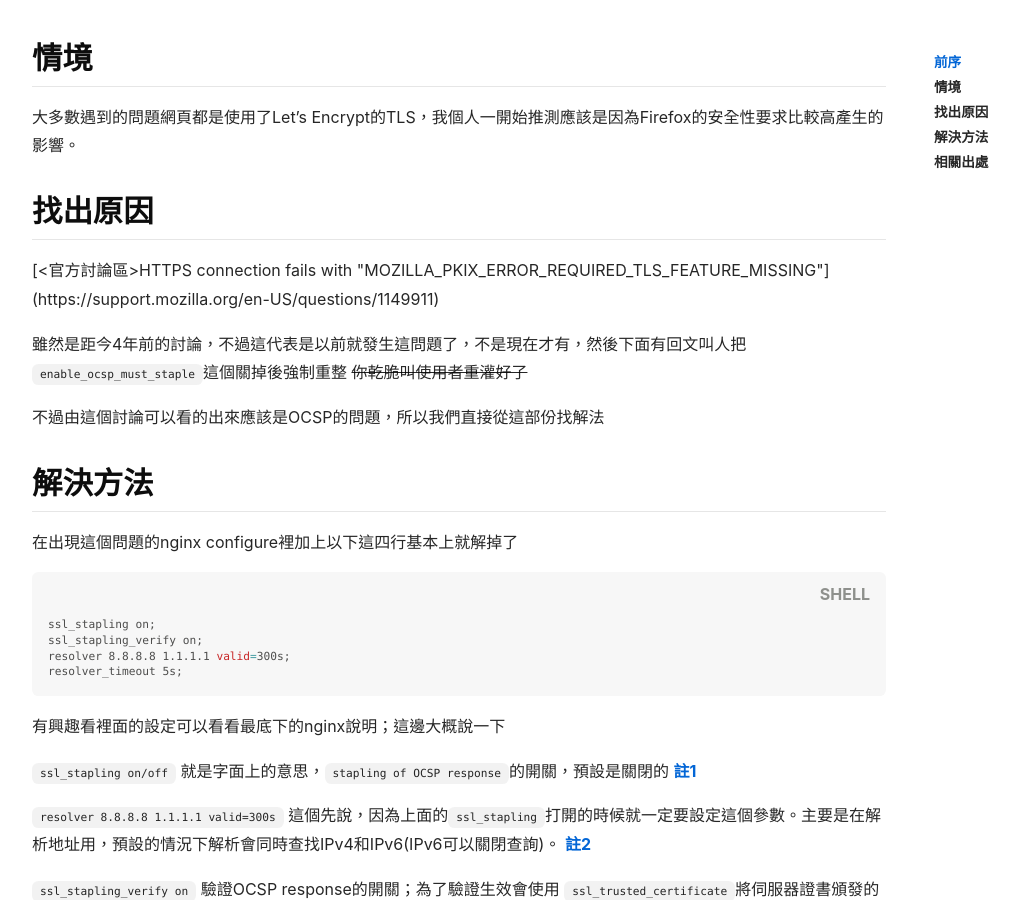
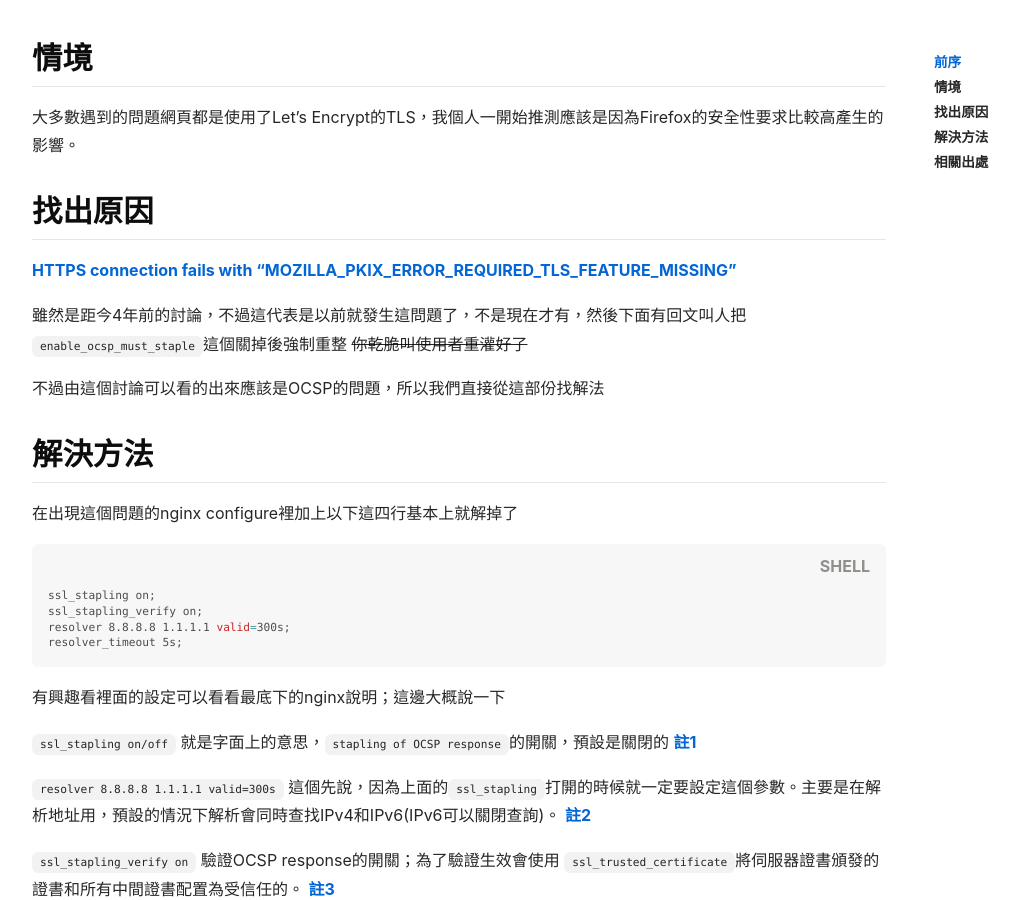
Before and after one commit to tingShean/tingshean.github.io, a Jekyll site: the page built from _posts/2020-11-11-firefox-nginx-tls.md, in a window 1280 px wide and 900 px high, scrolled down 500 px. Shown: the whole window, without its empty margins (71-1090 px from the left). Built offline with Jekyll 4.4.1, drawn with Linux system fonts in a browser that asks for light colours; nearby versions of some CDN libraries; comment, search, counter and statistics services are not loaded; part of the change alters nothing that is shown.

Commit message:
20201111 fix format

```diff
--- a/_posts/2020-11-11-firefox-nginx-tls.md
+++ b/_posts/2020-11-11-firefox-nginx-tls.md
@@ -16,7 +16,7 @@ tags: firefox MOZILLA_PKIX_ERROR_REQUIRED_TLS_FEATURE_MISSING tls letsencrypt ng
 大多數遇到的問題網頁都是使用了Let's Encrypt的TLS，我個人一開始推測應該是因為Firefox的安全性要求比較高產生的影響。
 
 ## 找出原因
-[<官方討論區>HTTPS connection fails with "MOZILLA_PKIX_ERROR_REQUIRED_TLS_FEATURE_MISSING"](https://support.mozilla.org/en-US/questions/1149911)
+[HTTPS connection fails with "MOZILLA_PKIX_ERROR_REQUIRED_TLS_FEATURE_MISSING"](https://support.mozilla.org/en-US/questions/1149911)
 
 雖然是距今4年前的討論，不過這代表是以前就發生這問題了，不是現在才有，然後下面有回文叫人把`enable_ocsp_must_staple`這個關掉後強制重整 ~~你乾脆叫使用者重灌好了~~
 
```
